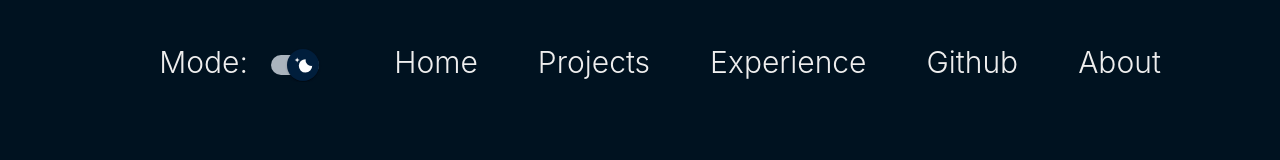
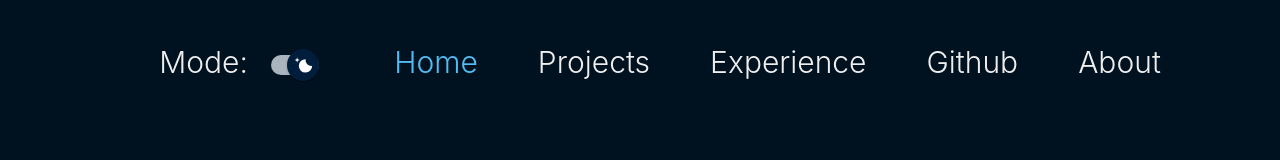
Before and after one commit to srinathv31/srinath-website, a Next.js app: page / in a window 1280 px wide. Shown: the top 160 px of the page. Built offline with nearby package versions, Linux system fonts and the light colour scheme.

Commit message:
radio menu buttons

```diff
--- a/components/MainMenu.tsx
+++ b/components/MainMenu.tsx
@@ -1,4 +1,5 @@
 import Link from "next/link";
+import { useRouter } from "next/router";
 import { useState, useEffect } from "react";
 import styles from "../styles/Home.module.css";
 import { DarkModeToggleSwitch } from "./DarkModeToggleSwitch";
@@ -19,6 +20,20 @@ export default function MainMenu({ menuType }: {
             }
         }
     }, [isDarkModeToggle]);
+
+    const location = useRouter().pathname;
+    // Radio the top menu
+    useEffect(() => {
+        const listElements = document.getElementsByTagName("a");
+        Array.from(listElements).forEach(item => {
+            if (item.className === styles.menuLink || item.className === styles.selectedLink) {
+                item.className = styles.menuLink;
+                if (item.className === styles.menuLink && item.getAttribute("href") === location){
+                    item.className = styles.selectedLink;
+                }
+            }
+        });
+    }, [location]);
 
     return(
         <div className={styles.menuHeader}>
--- a/styles/Home.module.css
+++ b/styles/Home.module.css
@@ -17,12 +17,18 @@
     margin-right: 20px;
     margin-left: 20px;
 }
+.selectedLink {
+    color: #52bdf3;
+    text-decoration: none;
+    display: inline-block;
+    position: relative;
+}
 .menuLink {
     text-decoration: none;
     display: inline-block;
     position: relative;
 }
-.menuLink:after {
+.menuHeader li a:after {
     content: '';
     position: absolute;
     width: 100%;
@@ -34,7 +40,7 @@
     transform-origin: bottom right;
     transition: transform 0.25s ease-out;
 }
-.menuLink:hover:after {
+.menuHeader li a:hover:after {
     transform: scaleX(1);
     transform-origin: bottom left;
 }
```
